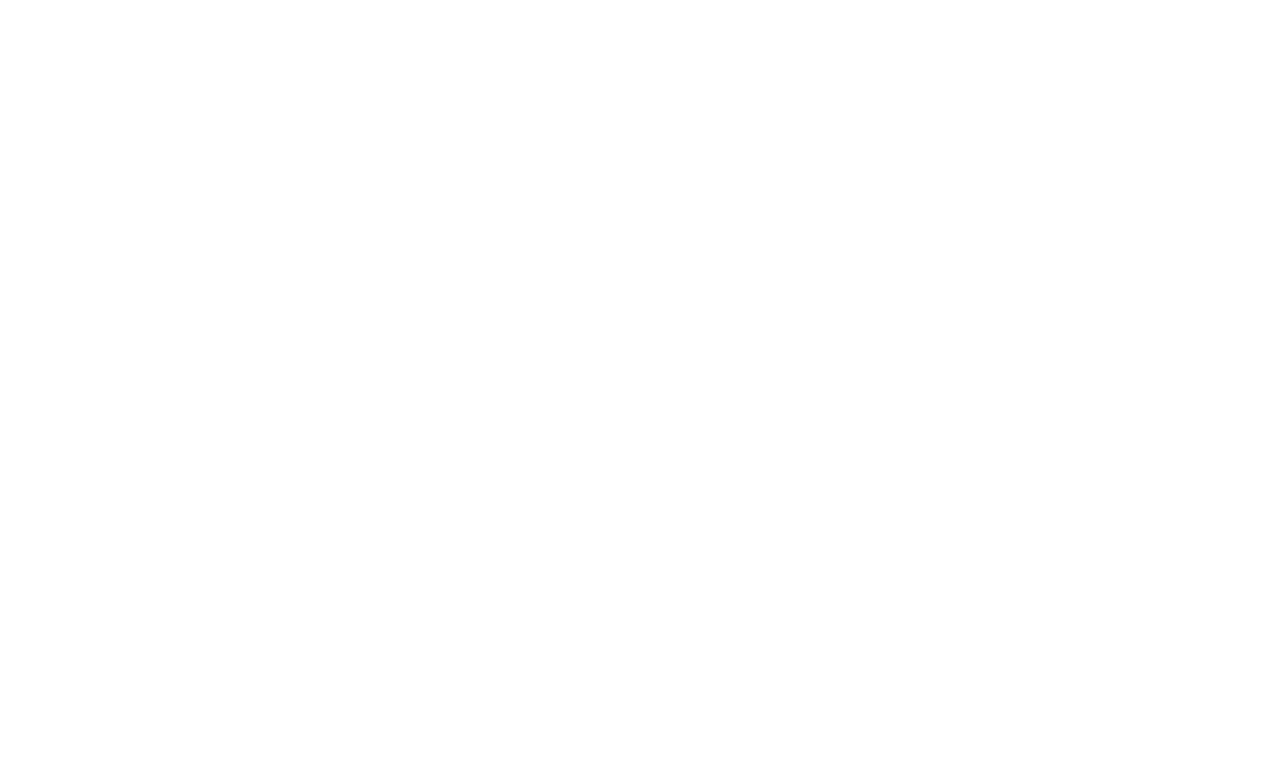
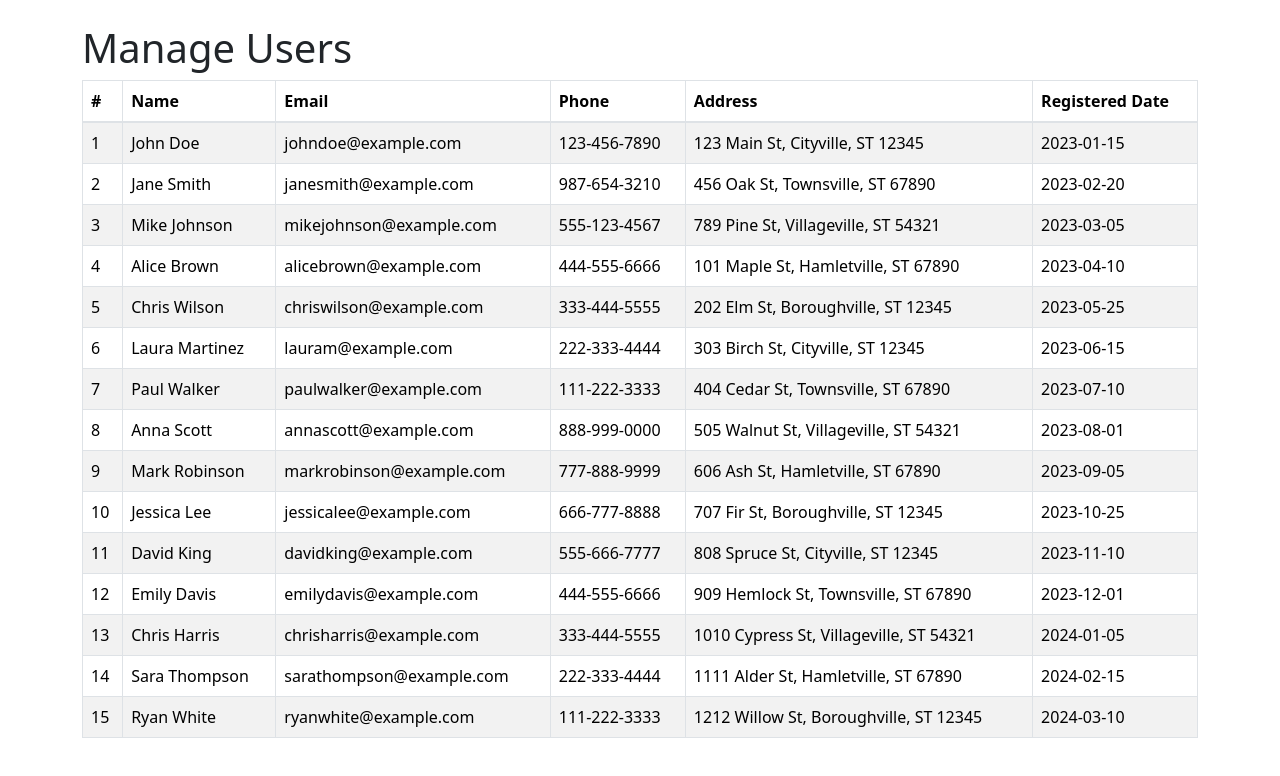
Before and after one commit to elvinjoy/CanCraft-adminPanel, a React (Vite) app: page /manageusers in a window 1280 px wide. Before the commit this address had no page. Shown: the top 776 px of the page. Built offline with nearby package versions, Linux system fonts and the light colour scheme; a web font is replaced by a local one.

Commit message:
created manage user page

```diff
--- a/src/App.jsx
+++ b/src/App.jsx
@@ -2,6 +2,7 @@
 import { BrowserRouter as Router, Routes, Route } from 'react-router-dom';
 import Dashboard from './components/dashboard/Dashboard';
 import ViewOrders from './components/viewOrders/ViewOrders';
+import ManageUsers from './components/manageUsers/ManageUsers';
 
 const App = () => {
     return (
@@ -9,7 +10,7 @@
             <Routes>
                 <Route path='/' element={<Dashboard />} />
                 <Route path='/vieworders' element={<ViewOrders />} />
-                {/* <Route path='/manageusers' element={<AddStaff />} /> */}
+                <Route path='/manageusers' element={<ManageUsers />} />
                 {/* <Route path='/addnewsizeratio' element={<EditStaff />} /> */}
                 {/* <Route path='/demon' element={<Demon />} /> */}
             </Routes>
--- /dev/null
+++ b/src/components/manageUsers/ManageUsers.jsx
@@ -0,0 +1,56 @@
+import React from 'react';
+import { Table } from 'react-bootstrap';
+import 'bootstrap/dist/css/bootstrap.min.css';
+
+const ManageUsers = () => {
+    // Dummy data for the table
+    const users = [
+        { id: 1, name: 'John Doe', email: 'johndoe@example.com', phone: '123-456-7890', address: '123 Main St, Cityville, ST 12345', registeredDate: '2023-01-15' },
+        { id: 2, name: 'Jane Smith', email: 'janesmith@example.com', phone: '987-654-3210', address: '456 Oak St, Townsville, ST 67890', registeredDate: '2023-02-20' },
+        { id: 3, name: 'Mike Johnson', email: 'mikejohnson@example.com', phone: '555-123-4567', address: '789 Pine St, Villageville, ST 54321', registeredDate: '2023-03-05' },
+        { id: 4, name: 'Alice Brown', email: 'alicebrown@example.com', phone: '444-555-6666', address: '101 Maple St, Hamletville, ST 67890', registeredDate: '2023-04-10' },
+        { id: 5, name: 'Chris Wilson', email: 'chriswilson@example.com', phone: '333-444-5555', address: '202 Elm St, Boroughville, ST 12345', registeredDate: '2023-05-25' },
+        { id: 6, name: 'Laura Martinez', email: 'lauram@example.com', phone: '222-333-4444', address: '303 Birch St, Cityville, ST 12345', registeredDate: '2023-06-15' },
+        { id: 7, name: 'Paul Walker', email: 'paulwalker@example.com', phone: '111-222-3333', address: '404 Cedar St, Townsville, ST 67890', registeredDate: '2023-07-10' },
+        { id: 8, name: 'Anna Scott', email: 'annascott@example.com', phone: '888-999-0000', address: '505 Walnut St, Villageville, ST 54321', registeredDate: '2023-08-01' },
+        { id: 9, name: 'Mark Robinson', email: 'markrobinson@example.com', phone: '777-888-9999', address: '606 Ash St, Hamletville, ST 67890', registeredDate: '2023-09-05' },
+        { id: 10, name: 'Jessica Lee', email: 'jessicalee@example.com', phone: '666-777-8888', address: '707 Fir St, Boroughville, ST 12345', registeredDate: '2023-10-25' },
+        { id: 11, name: 'David King', email: 'davidking@example.com', phone: '555-666-7777', address: '808 Spruce St, Cityville, ST 12345', registeredDate: '2023-11-10' },
+        { id: 12, name: 'Emily Davis', email: 'emilydavis@example.com', phone: '444-555-6666', address: '909 Hemlock St, Townsville, ST 67890', registeredDate: '2023-12-01' },
+        { id: 13, name: 'Chris Harris', email: 'chrisharris@example.com', phone: '333-444-5555', address: '1010 Cypress St, Villageville, ST 54321', registeredDate: '2024-01-05' },
+        { id: 14, name: 'Sara Thompson', email: 'sarathompson@example.com', phone: '222-333-4444', address: '1111 Alder St, Hamletville, ST 67890', registeredDate: '2024-02-15' },
+        { id: 15, name: 'Ryan White', email: 'ryanwhite@example.com', phone: '111-222-3333', address: '1212 Willow St, Boroughville, ST 12345', registeredDate: '2024-03-10' }
+    ];
+
+    return (
+        <div className="container mt-4">
+            <h1>Manage Users</h1>
+            <Table striped bordered hover>
+                <thead>
+                    <tr>
+                        <th>#</th>
+                        <th>Name</th>
+                        <th>Email</th>
+                        <th>Phone</th>
+                        <th>Address</th>
+                        <th>Registered Date</th>
+                    </tr>
+                </thead>
+                <tbody>
+                    {users.map((user) => (
+                        <tr key={user.id}>
+                            <td>{user.id}</td>
+                            <td>{user.name}</td>
+                            <td>{user.email}</td>
+                            <td>{user.phone}</td>
+                            <td>{user.address}</td>
+                            <td>{user.registeredDate}</td>
+                        </tr>
+                    ))}
+                </tbody>
+            </Table>
+        </div>
+    );
+};
+
+export default ManageUsers;
--- a/src/components/navbar/Navbar.jsx
+++ b/src/components/navbar/Navbar.jsx
@@ -44,8 +44,8 @@
                 <hr />
                 <div className="sidebar-content">
                     <ul className="sidebar-menu">
-                        <li><Link to="/">View orders</Link></li>
-                        <li><Link to="/">Manage Users</Link></li>
+                        <li><Link to="/vieworders">View orders</Link></li>
+                        <li><Link to="/manageusers">Manage Users</Link></li>
                         <li><Link to="/">Add New Size Ratio</Link></li>
                         <li><Link to="/">Demo</Link></li>
                         <li><Link to="/">Logout</Link></li>
```
